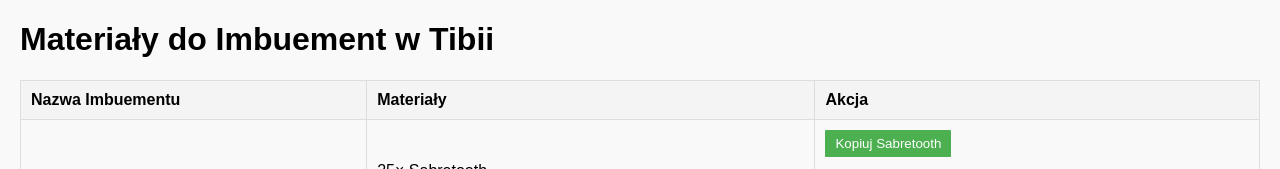
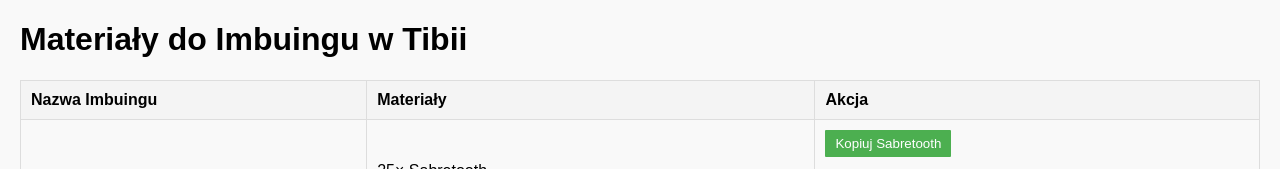
Before and after one commit to Skils88/Tibia, a plain HTML site: page index.html in a window 1280 px wide. Shown: the top 169 px of the page. Drawn offline with Linux system fonts and the light colour scheme.

Commit message:
Update index.html

```diff
--- a/index.html
+++ b/index.html
@@ -3,7 +3,7 @@
 <head>
     <meta charset="UTF-8">
     <meta name="viewport" content="width=device-width, initial-scale=1.0">
-    <title>Tibia Imbuement Materials</title>
+    <title>Tibia Imbuing</title>
     <style>
         body {
             font-family: Arial, sans-serif;
@@ -59,11 +59,11 @@
     </script>
 </head>
 <body>
-    <h1>Materiały do Imbuement w Tibii</h1>
+    <h1>Materiały do Imbuingu w Tibii</h1>
     <table class="table">
         <thead>
             <tr>
-                <th>Nazwa Imbuementu</th>
+                <th>Nazwa Imbuingu</th>
                 <th>Materiały</th>
                 <th>Akcja</th>
             </tr>
```
